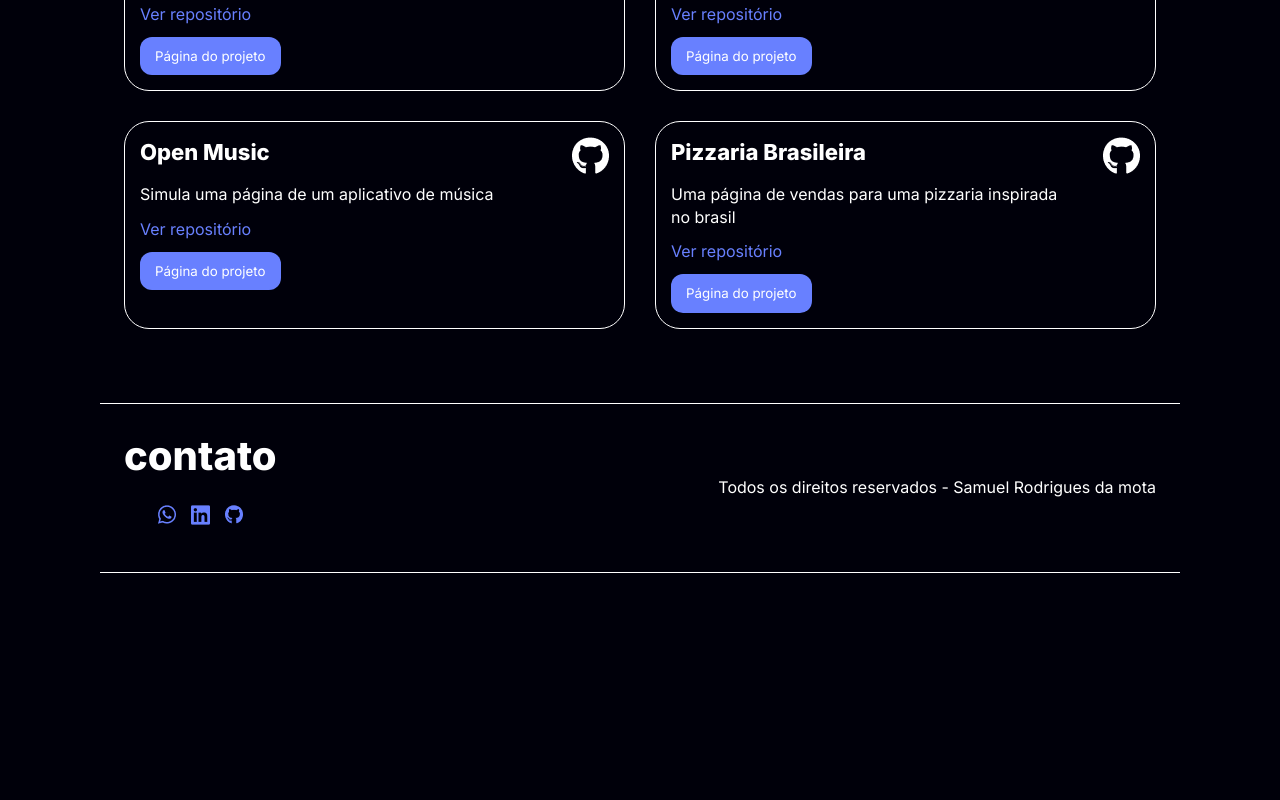
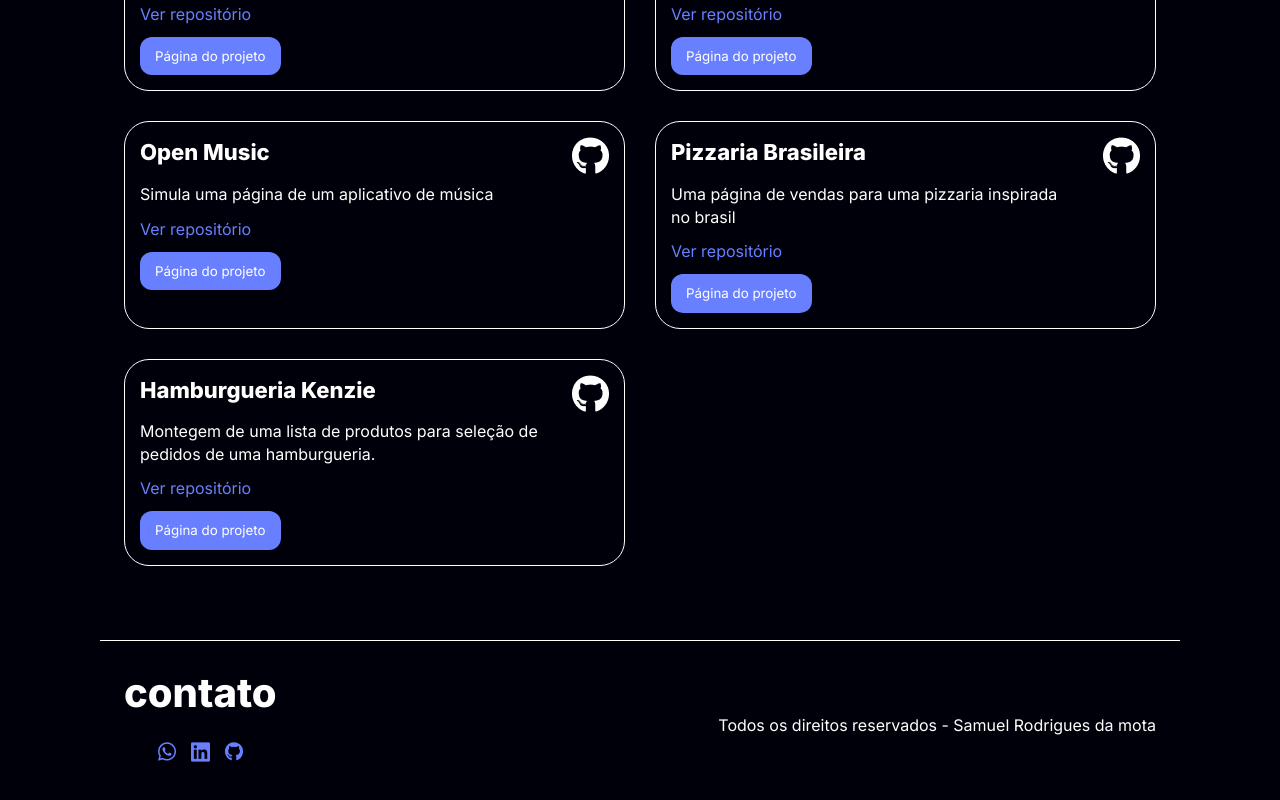
Before and after one commit to SamuelMota321/Portfolio, a React (Vite) app: page / in a window 1280 px wide. Shown: the part 1722-2522 px from the top of the page. Before the commit the page ends 2295 px from the top, so only its background shows below. Built offline with nearby package versions, Linux system fonts and the light colour scheme.

Commit message:
Adição de projeto

```diff
--- a/src/data/projects.js
+++ b/src/data/projects.js
@@ -27,5 +27,12 @@ export const projects = [
         repository: 'https://github.com/SamuelMota321/Pizarria-Brasileira',
         description: 'Uma página de vendas para uma pizzaria inspirada no brasil',
     },
+    {
+        id: 5,
+        name: 'Hamburgueria Kenzie',
+        page: 'https://hamburgueria-kenzie-teal-sigma.vercel.app',
+        repository: 'https://github.com/SamuelMota321/Hamburgueria-Kenzie',
+        description: 'Montegem de uma lista de produtos para seleção de pedidos de uma hamburgueria.',
+    },
 
 ]
```
